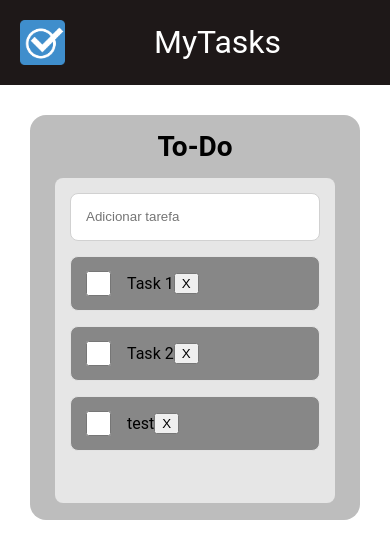
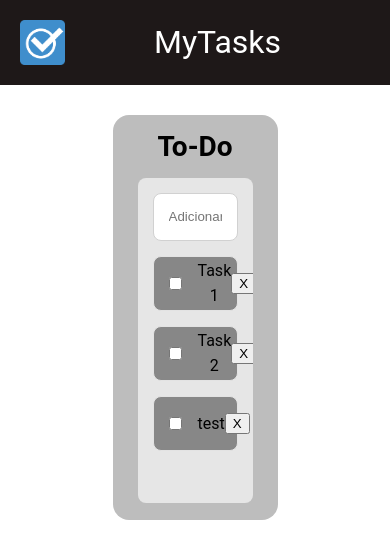
Before and after one commit to bryan-alves/to-do-app, a Vue app: page / in a window 390 px wide. Shown: the top 558 px of the page. Built offline with nearby package versions, Linux system fonts and the light colour scheme; data requests are answered from the project's data file.

Commit message:
style: removed styles to two cards

```diff
--- a/src/components/TaskCard.vue
+++ b/src/components/TaskCard.vue
@@ -88,6 +88,7 @@ export default {
 .task-card {
   height: 100%;
   width: 100%;
+  max-width: 50%;
   background: rgb(189, 189, 189);
   padding: 10px 25px 25px;
   text-align: center;
@@ -111,7 +112,8 @@ export default {
     display: flex;
     flex-direction: column;
   }
-  &__content {display: flex;
+  &__content {
+    display: flex;
     flex-direction: column;
     height: calc(100% - 74px);
     padding: 15px;
--- a/src/views/MyTasks.vue
+++ b/src/views/MyTasks.vue
@@ -34,15 +34,9 @@ export default {
 
   &__container {
     display: flex;
-    gap: 50px;
+    justify-content: center;
     height: 100%;
     width: 100%;
-
-    @media screen and (max-width: 1024px) {
-      & {
-        flex-direction: column;
-      }
-    }
   }
 }
 </style>
```
